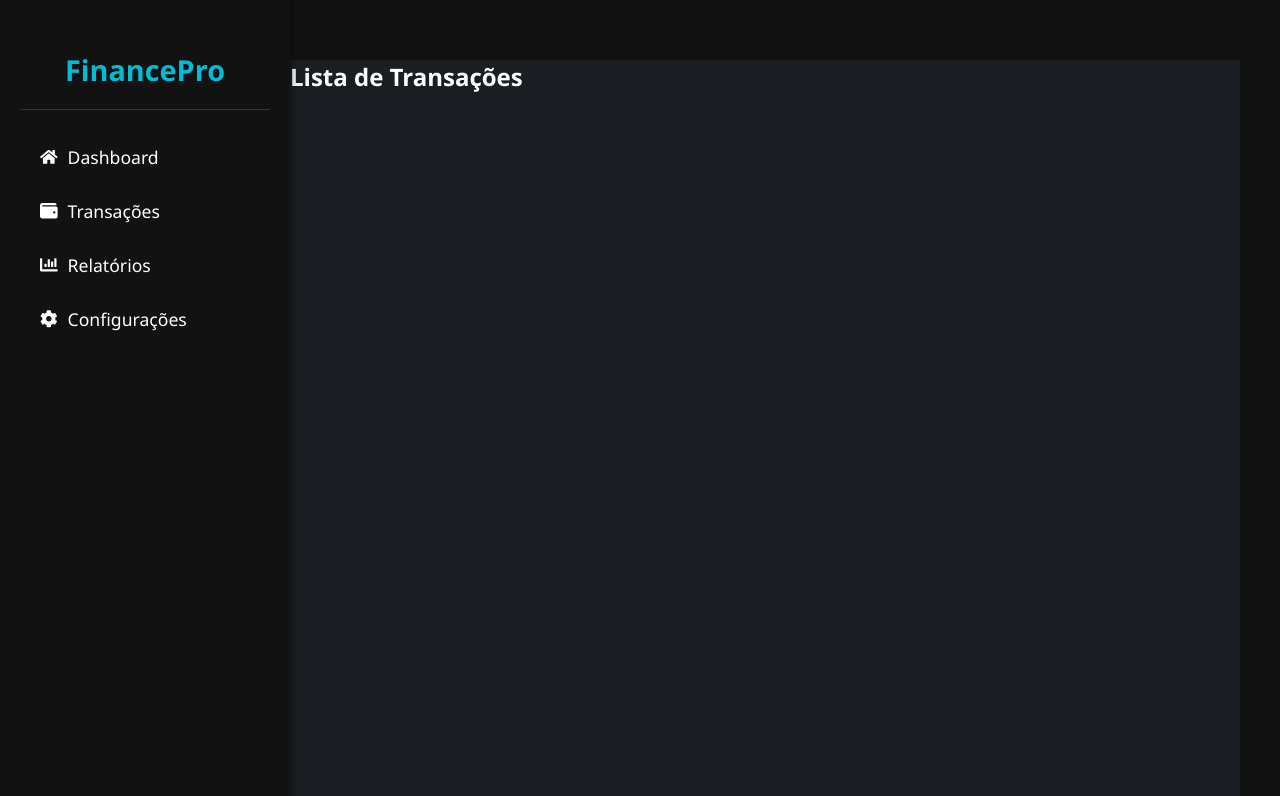
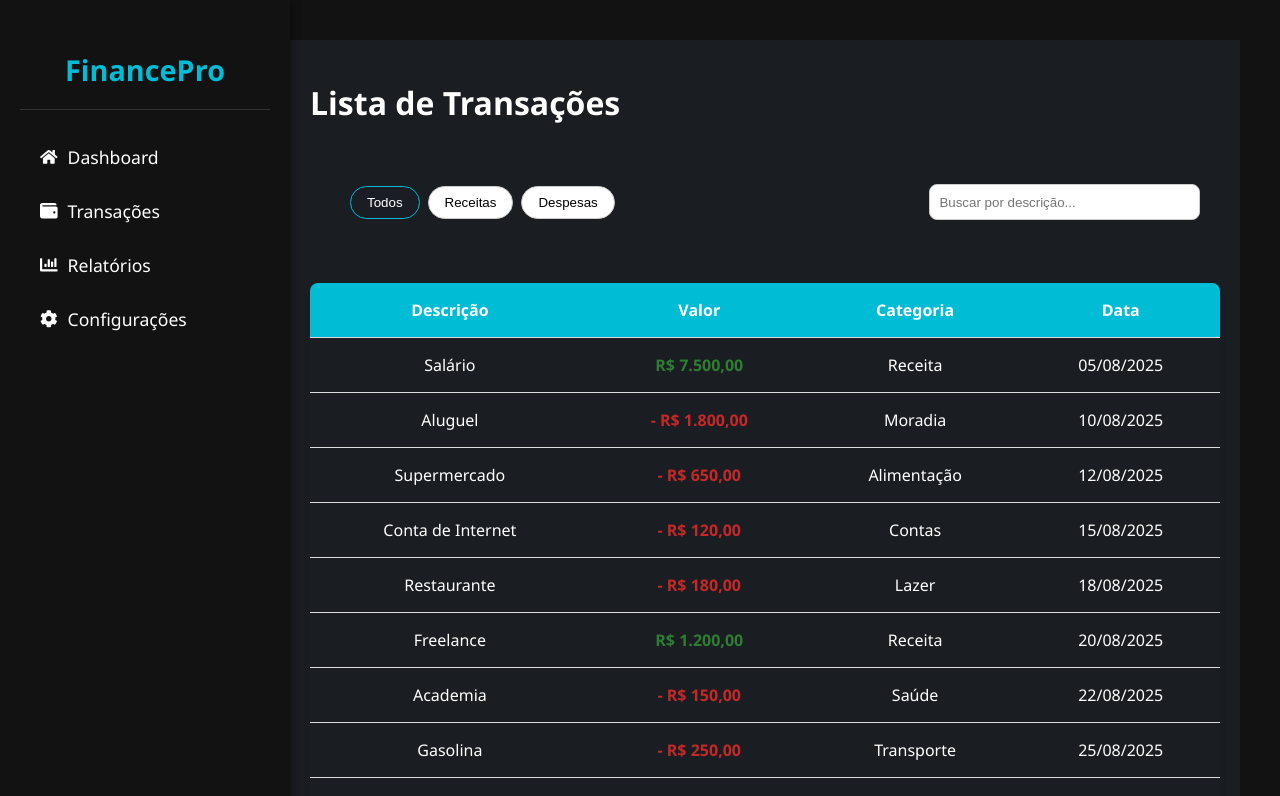
Before and after one commit to GustaOl1v3ir4/dashboard-financeiro, a React (Vite) app: page /transacoes in a window 1280 px wide. Shown: the top 796 px of the page. Built offline with nearby package versions, Linux system fonts and the light colour scheme.

Commit message:
Criação da listagem das transações e filtro

```diff
--- /dev/null
+++ b/src/pages/Transacoes.css
@@ -0,0 +1,67 @@
+.transactions-table {
+    width: 100%;
+    border-collapse: collapse;
+    box-shadow: 0 4px 8px rgba(0, 0, 0, 0.05);
+    border-radius: 8px;
+    overflow: hidden;
+}
+
+.transactions-table th, .transactions-table td {
+    padding: 1rem;
+    text-align: center;
+    border-bottom: 1px solid #ddd;
+}
+
+.transactions-table th {
+    background-color: #00bcd4;
+}
+
+.transactions-table .income{
+    color: #2e7d32;
+    font-weight: bold;
+}
+
+.transactions-table .expense {
+    color: #c62828;
+    font-weight: bold;
+}
+
+.filters-container{
+    display: flex;
+    justify-content: space-between;
+    align-items: center;
+    margin-bottom: 1.5rem;
+    flex-wrap: wrap;
+    gap: 1rem;
+}
+
+.filters-buttons {
+    display: flex;
+    gap: 0.5rem;
+}
+
+.filters-buttons button {
+    padding: 0.5rem 1rem;
+    border: 1px solid #ccc;
+    background-color: #fff;
+    border-radius: 20px;
+    cursor: pointer;
+    transition: all 0.2s;
+}
+
+.filters-buttons button:hover {
+    background-color: #f0f0f0;
+}
+
+.filters-buttons button.active {
+    background-color: #1a1d24;
+    color: #fff;
+    border-color: #00bcd4;
+}
+
+.search-input{
+    padding: 0.6rem;
+    border: 1px solid #ccc;
+    border-radius: 8px;
+    min-width: 250px;
+}
--- a/src/pages/Transacoes.jsx
+++ b/src/pages/Transacoes.jsx
@@ -1,4 +1,73 @@
+import { useState, useEffect} from 'react'
+import './Transacoes.css'
+
 function Transacoes() {
-    return <h2>Lista de Transações</h2>;
+    const [transactions, setTransactions] = useState([]);
+    const [typeFilter, setTypeFilter] = useState('todos');
+    const [searchTerm, setSearchTerm] = useState('');
+
+    useEffect(() => {
+        fetch('/data.json')
+            .then(res => res.json())
+            .then(data => setTransactions(data));
+    }, []);
+
+    const formatCurrency = (value) => value.toLocaleString('pt-BR', {style: 'currency', currency: 'BRL'});
+    const formatDate = (dateString) => new Date(dateString).toLocaleDateString('pt-BR', {timeZone: 'UTC' });
+
+
+    //filtro para buscar todos, renda, despesa
+    const filteredTransactions = transactions.filter(transaction => {
+        const typeMatch = typeFilter === 'todos' || transaction.type === typeFilter
+        const searchMatch = transaction.description
+        .toLowerCase()
+        .includes(searchTerm.toLowerCase()); //busca sem diferenciar letras maiusculas e minusculas
+        return typeMatch && searchMatch;
+    })
+
+    return (
+        <div className='transactions-page'>
+            <h1>Lista de Transações</h1>
+            <div className='filters-container'>
+                <div className='filters-buttons'>
+                    <button onClick={() => setTypeFilter('todos')} className={typeFilter === 'todos' ? 'active' : ''} >Todos</button>
+                    <button onClick={() => setTypeFilter('renda')} className={typeFilter === 'renda' ? 'active' : ''} >Receitas</button>
+                    <button onClick={() => setTypeFilter('despesa')} className={typeFilter === 'despesa' ? 'active' : ''} >Despesas</button>
+                </div>
+                <input
+                type='text'
+                placeholder='Buscar por descrição...'
+                className='search-input'
+                value={searchTerm}
+                onChange={(e) => setSearchTerm(e.target.value)}
+                />
+
+            </div>
+
+            <table className='transactions-table'>
+                <thead>
+                    <tr>
+                        <th>Descrição</th>
+                        <th>Valor</th>
+                        <th>Categoria</th>
+                        <th>Data</th>
+                    </tr>
+                </thead>
+                <tbody>
+                    {filteredTransactions.map(transaction => (
+                        <tr key={transaction.id}>
+                            <td>{transaction.description}</td>
+                            <td className= {transaction.type === 'renda' ? 'income' : 'expense'}>
+                                {transaction.type === 'despesa' ? ' - ' : ''}
+                                {formatCurrency(transaction.amount)}
+                            </td>
+                            <td>{transaction.category}</td>
+                            <td>{formatDate(transaction.date)}</td>
+                        </tr>
+                    ))}
+                </tbody>
+            </table>
+        </div>
+    );
 }
 export default Transacoes;
```
